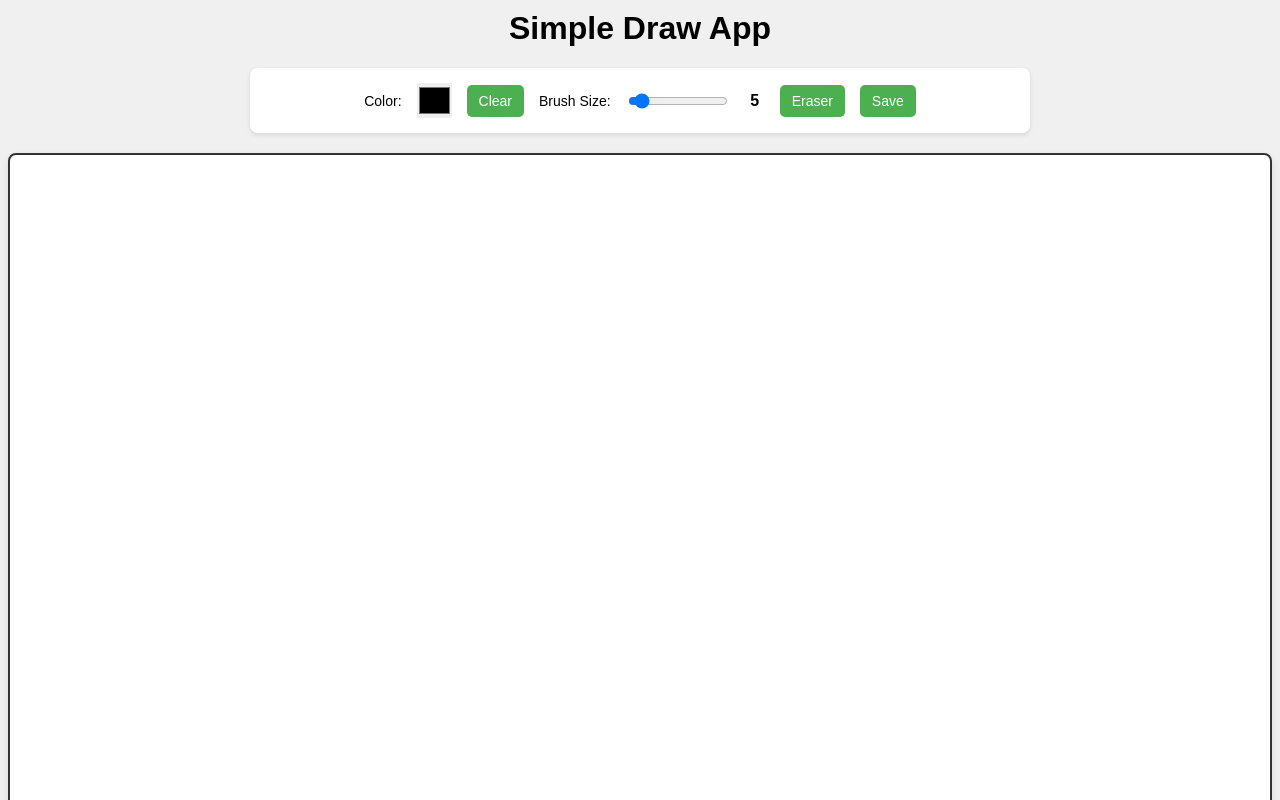
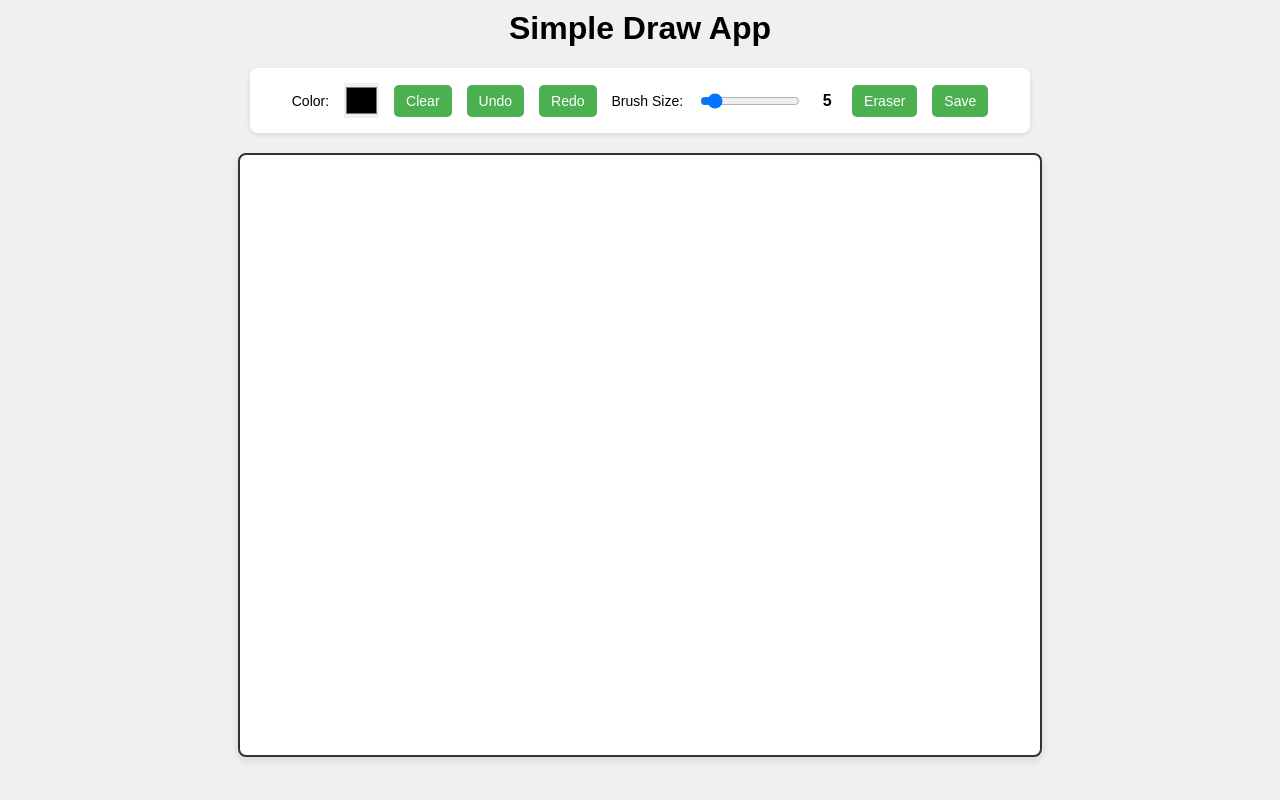
Before and after one commit to c0d33ngr/simple-draw-app, a plain HTML site: page index.html in a window 1280 px wide. Both pictures are taken after a click on the button "Clear". Shown: the top 800 px of the page. Drawn offline with Linux system fonts and the light colour scheme.

Commit message:
add undo/redo

```diff
--- a/index.html
+++ b/index.html
@@ -12,6 +12,8 @@
         <label for="colorPicker">Color:</label>
         <input type="color" id="colorPicker" value="#000000">
         <button id="clearBtn">Clear</button>
+        <button id="undoBtn" disabled>Undo</button>
+        <button id="redoBtn" disabled>Redo</button>
         <label for="brushSize">Brush Size:</label>
         <input type="range" id="brushSize" min="1" max="50" value="5">
         <span id="brushSizeValue">5</span>
--- a/script.js
+++ b/script.js
@@ -7,28 +7,87 @@ const brushSize = document.getElementById('brushSize');
 const brushSizeValue = document.getElementById('brushSizeValue');
 const eraserBtn = document.getElementById('eraserBtn');
 const saveBtn = document.getElementById('saveBtn');
+const undoBtn = document.getElementById('undoBtn');
+const redoBtn = document.getElementById('redoBtn');
 
 let isDrawing = false;
 let isErasing = false;
 let lastX = 0;
 let lastY = 0;
 
+let historyStack = [];
+let redoStack = [];
+
+// --- History Management ---
+function saveState() {
+    redoStack = []; // Clear redo stack on new action
+    historyStack.push(canvas.toDataURL());
+    updateUndoRedoButtons();
+}
+
+function restoreState(dataURL) {
+    const img = new Image();
+    img.onload = () => {
+        ctx.clearRect(0, 0, canvas.width, canvas.height);
+        ctx.drawImage(img, 0, 0);
+    };
+    img.src = dataURL;
+}
+
+function updateUndoRedoButtons() {
+    undoBtn.disabled = historyStack.length <= 1;
+    redoBtn.disabled = redoStack.length === 0;
+}
+
+function undo() {
+    if (historyStack.length > 1) {
+        redoStack.push(historyStack.pop());
+        restoreState(historyStack[historyStack.length - 1]);
+        updateUndoRedoButtons();
+    }
+}
+
+function redo() {
+    if (redoStack.length > 0) {
+        const nextState = redoStack.pop();
+        historyStack.push(nextState);
+        restoreState(nextState);
+        updateUndoRedoButtons();
+    }
+}
+
+undoBtn.addEventListener('click', undo);
+redoBtn.addEventListener('click', redo);
+
 // Set initial canvas size and on resize
 function resizeCanvas() {
-    const imageData = ctx.getImageData(0, 0, canvas.width, canvas.height);
     const container = canvas.parentElement;
-    canvas.width = container.clientWidth;
-    // Calculate height based on a 4:3 aspect ratio
+    const tempCanvas = document.createElement('canvas');
+    const tempCtx = tempCanvas.getContext('2d');
+    tempCanvas.width = canvas.width;
+    tempCanvas.height = canvas.height;
+    if (canvas.width > 0 && canvas.height > 0) {
+        tempCtx.drawImage(canvas, 0, 0);
+    }
+
+    canvas.width = Math.min(container.clientWidth, 800); // Max width
     canvas.height = canvas.width * 0.75;
-    ctx.putImageData(imageData, 0, 0);
-    // Re-apply line settings after resize
+
+    ctx.drawImage(tempCanvas, 0, 0, canvas.width, canvas.height);
+
+    // Clear history as old states have wrong dimensions
+    historyStack = [];
+    redoStack = [];
+    saveState(); // Save the resized drawing as the new initial state
+    updateUndoRedoButtons();
+
+    // Re-apply settings
     ctx.lineCap = 'round';
     ctx.lineJoin = 'round';
     updateBrushSize();
 }
 
 window.addEventListener('resize', resizeCanvas);
-
 
 ctx.lineCap = 'round';
 ctx.lineJoin = 'round';
@@ -39,8 +98,8 @@ function updateBrushSize() {
 }
 
 function getCoords(e) {
+    const rect = canvas.getBoundingClientRect();
     if (e.touches && e.touches.length > 0) {
-        const rect = canvas.getBoundingClientRect();
         return [e.touches[0].clientX - rect.left, e.touches[0].clientY - rect.top];
     }
     return [e.offsetX, e.offsetY];
@@ -72,7 +131,10 @@ function draw(e) {
 }
 
 function stopDrawing() {
-    isDrawing = false;
+    if (isDrawing) {
+        isDrawing = false;
+        saveState();
+    }
 }
 
 // Mouse event listeners
@@ -90,6 +152,7 @@ brushSize.addEventListener('input', updateBrushSize);
 
 clearBtn.addEventListener('click', () => {
     ctx.clearRect(0, 0, canvas.width, canvas.height);
+    saveState();
 });
 
 eraserBtn.addEventListener('click', () => {
```
